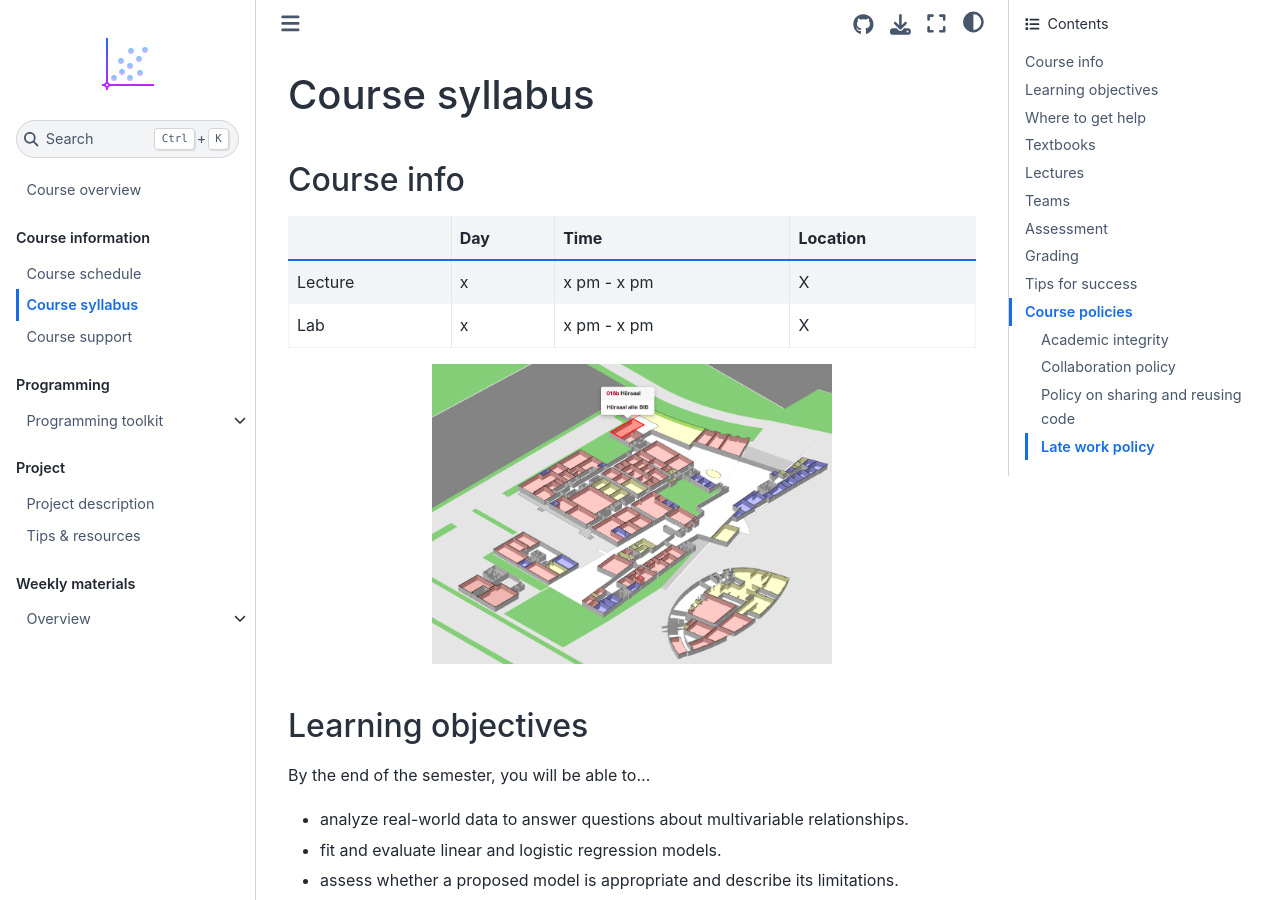
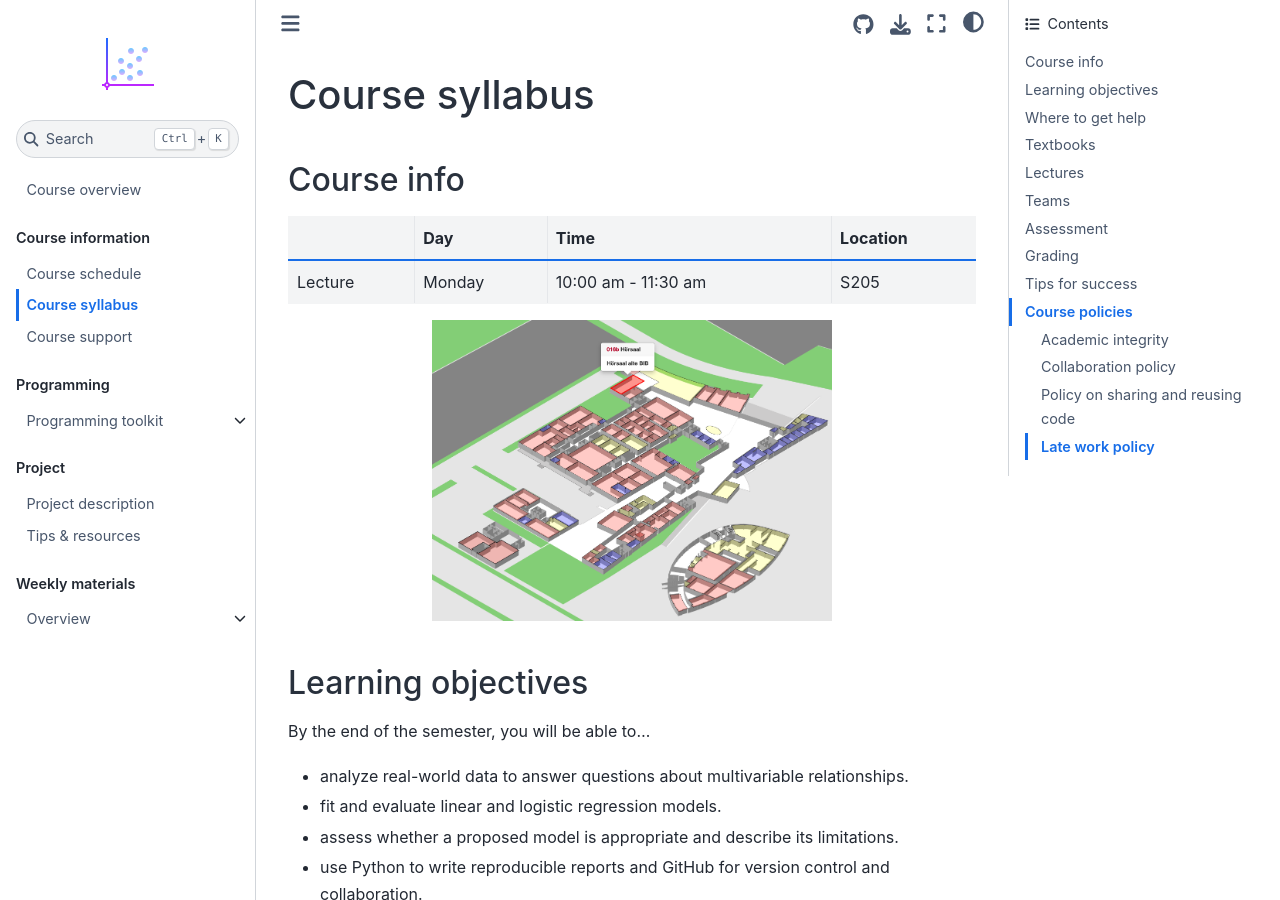
Before and after one commit to ds-ws22/website, a Jupyter Book: the page built from docs/course-syllabus.md, in a window 1280 px wide and 900 px high. Built offline with Jupyter Book 1.0.4 settings and Sphinx 7.4.7 and the Sphinx Book theme 1.1.4, drawn with Linux system fonts in a browser that asks for light colours; comment, search, counter and statistics services are not loaded.

Commit message:
Update course-syllabus.md

````diff
--- a/docs/course-syllabus.md
+++ b/docs/course-syllabus.md
@@ -4,10 +4,10 @@
 
 ## Course info
 
-|           | Day       | Time              | Location                       |
-|-----------|-----------|-------------------|--------------------------------|
-| Lecture   | x         | x pm - x pm |  X  |
-| Lab       | x         | x pm - x pm |  X  |
+
+|           | Day       | Time              | Location |
+|-----------|-----------|-------------------|----------|
+| Lecture   | Monday    | 10:00 am - 11:30 am |  S205  |
 
 
 ```{image} ../_static/img/room.png
````
